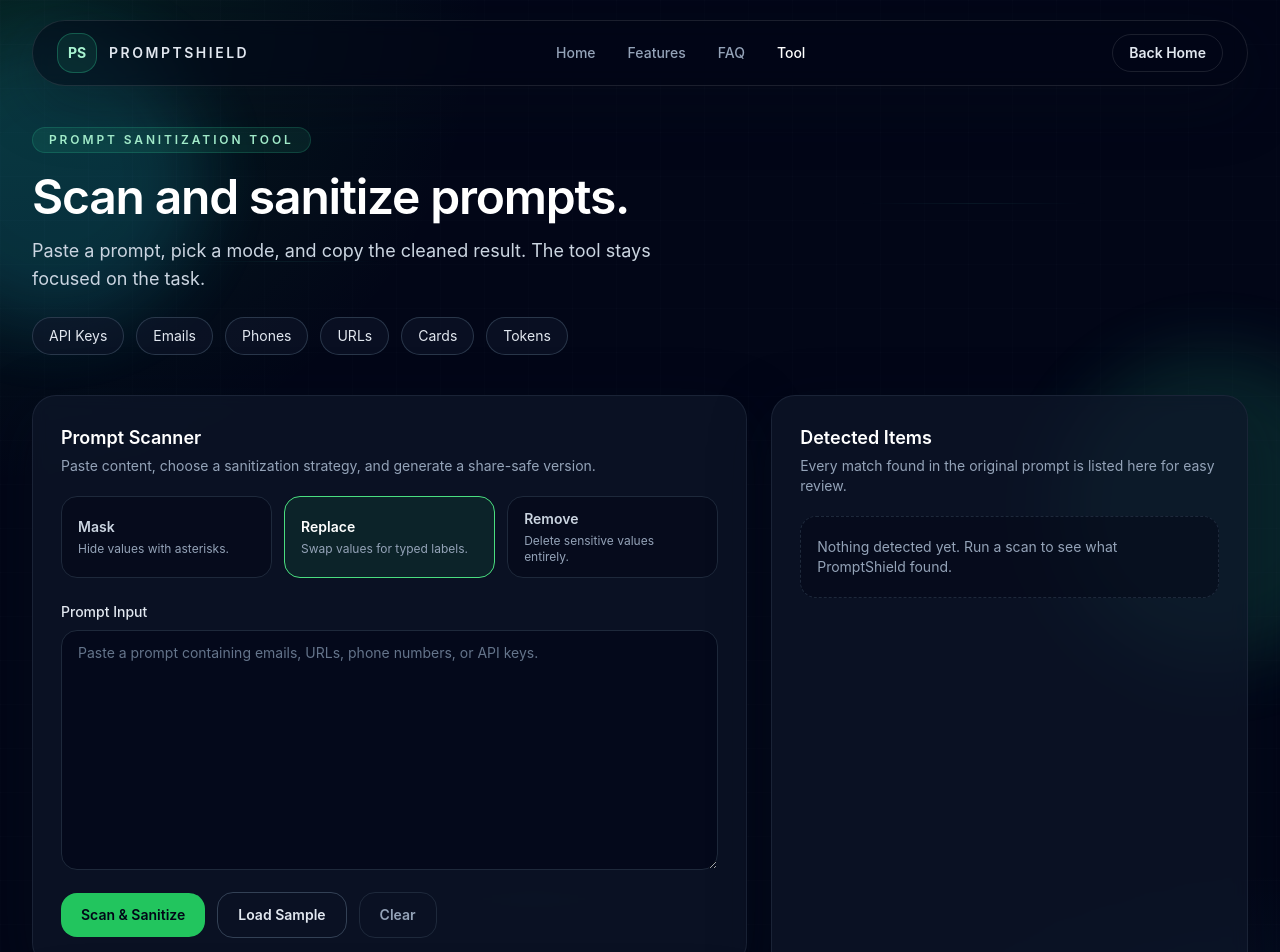
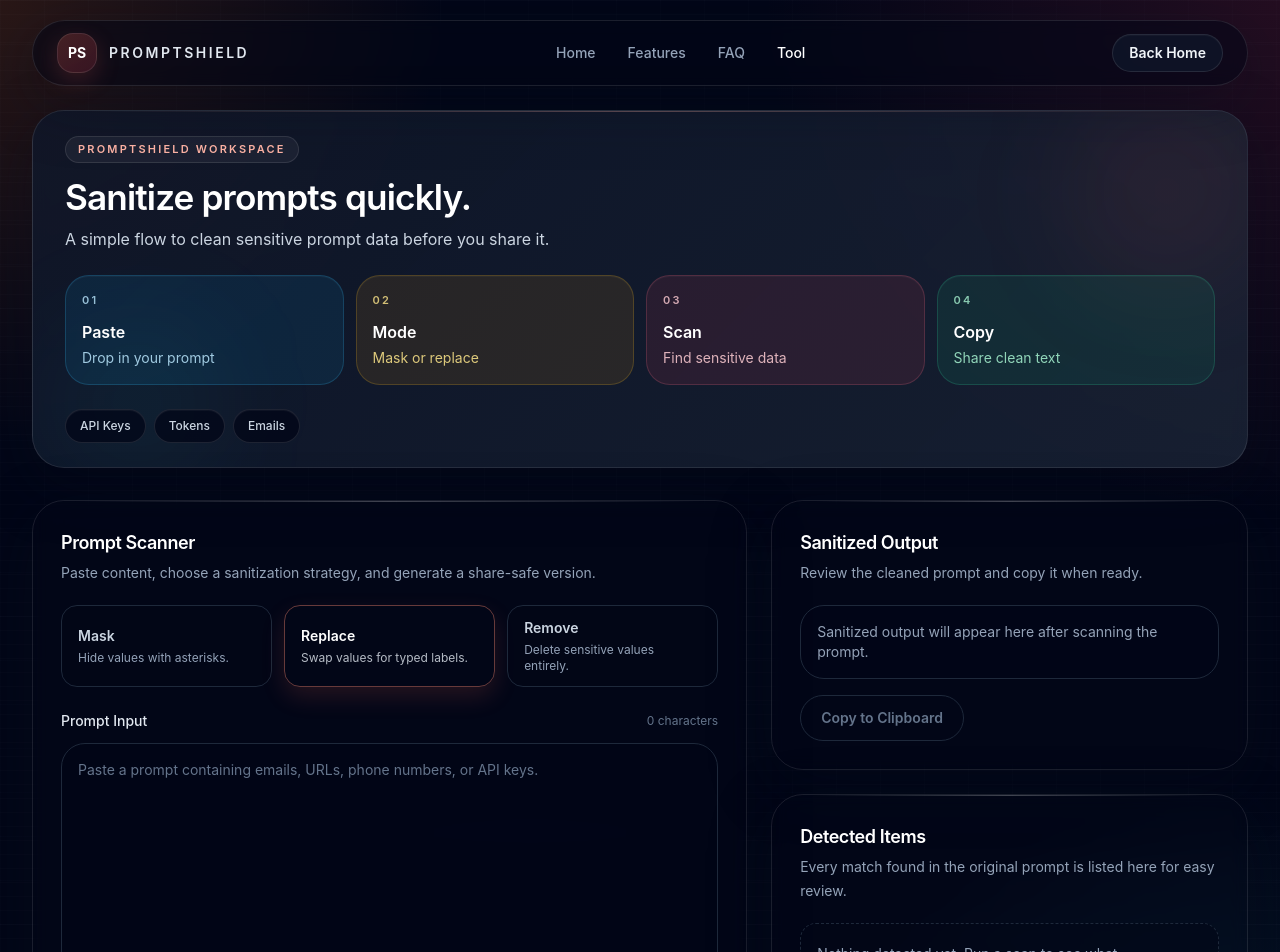
Before and after one commit to Fauzan186/prompt-shield, a React (Vite) app: page /app in a window 1280 px wide. Shown: the top 952 px of the page. Built offline with nearby package versions, Linux system fonts and the light colour scheme.

Commit message:
Add ui improvement

```diff
--- a/src/components/AnimatedBackground.tsx
+++ b/src/components/AnimatedBackground.tsx
@@ -7,17 +7,17 @@
 
   return (
     <>
-      <div className="absolute inset-0 bg-[radial-gradient(circle_at_top_left,_rgba(34,197,94,0.14),_transparent_25%),radial-gradient(circle_at_bottom_right,_rgba(56,189,248,0.16),_transparent_30%),linear-gradient(180deg,_rgba(2,6,23,0.72),_rgba(2,6,23,0.96))]" />
-      <div className="pulse-grid absolute inset-0 bg-grid-fade bg-[size:44px_44px]" />
-      <div className="scan-lines absolute inset-0 opacity-30" />
+      <div className="absolute inset-0 bg-[radial-gradient(circle_at_top_left,_rgba(249,115,22,0.16),_transparent_24%),radial-gradient(circle_at_top_right,_rgba(244,63,94,0.14),_transparent_28%),radial-gradient(circle_at_bottom_right,_rgba(34,211,238,0.12),_transparent_30%),linear-gradient(180deg,_rgba(2,6,23,0.72),_rgba(2,6,23,0.96))]" />
+      <div className="pulse-grid absolute inset-0 bg-grid-fade bg-[size:44px_44px] opacity-60" />
+      <div className={`scan-lines absolute inset-0 ${isLanding ? 'opacity-20' : 'opacity-14'}`} />
       <div className="absolute inset-0">
-        <div className={`orb orb-one left-[-90px] top-14 h-72 w-72 bg-cyan-400/20 ${isLanding ? '' : 'opacity-80'}`} />
-        <div className={`orb orb-two right-[-80px] top-1/4 h-80 w-80 bg-emerald-400/20 ${isLanding ? '' : 'opacity-75'}`} />
-        <div className={`orb orb-three bottom-10 left-1/4 h-56 w-56 bg-blue-500/20 ${isLanding ? '' : 'opacity-70'}`} />
+        <div className={`orb orb-one left-[-90px] top-14 h-72 w-72 bg-orange-400/16 ${isLanding ? '' : 'opacity-70'}`} />
+        <div className={`orb orb-two right-[-80px] top-1/4 h-80 w-80 bg-rose-500/16 ${isLanding ? '' : 'opacity-65'}`} />
+        <div className={`orb orb-three bottom-10 left-1/4 h-56 w-56 bg-cyan-400/16 ${isLanding ? '' : 'opacity-60'}`} />
         {isLanding ? (
           <>
-            <div className="orb orb-four right-1/4 top-20 h-44 w-44 bg-fuchsia-500/15" />
-            <div className="orb orb-five bottom-24 right-1/3 h-64 w-64 bg-teal-400/15" />
+            <div className="orb orb-four right-1/4 top-20 h-44 w-44 bg-amber-400/12" />
+            <div className="orb orb-five bottom-24 right-1/3 h-64 w-64 bg-red-500/12" />
           </>
         ) : null}
       </div>
--- /dev/null
+++ b/src/components/Button.tsx
@@ -0,0 +1,36 @@
+import type { ButtonHTMLAttributes, PropsWithChildren } from 'react';
+
+type ButtonVariant = 'primary' | 'secondary' | 'reset';
+
+interface ButtonProps extends PropsWithChildren<ButtonHTMLAttributes<HTMLButtonElement>> {
+  variant?: ButtonVariant;
+  fullWidth?: boolean;
+}
+
+const variantClasses: Record<ButtonVariant, string> = {
+  primary:
+    'border border-accent-400/20 bg-[linear-gradient(135deg,rgba(255,107,87,0.96),rgba(244,63,94,0.92))] text-white shadow-[0_12px_30px_rgba(255,107,87,0.18)] hover:brightness-105 hover:shadow-[0_16px_36px_rgba(255,107,87,0.24)] hover:text-white',
+  secondary:
+    'border border-white/10 bg-slate-900/75 text-slate-100 shadow-[inset_0_1px_0_rgba(255,255,255,0.03)] hover:border-white/20 hover:bg-slate-800 hover:text-white',
+  reset:
+    'border border-slate-800 bg-transparent text-slate-300 hover:border-slate-700 hover:bg-slate-900/70 hover:text-white',
+};
+
+export const Button = ({
+  variant = 'secondary',
+  fullWidth = false,
+  className = '',
+  type = 'button',
+  children,
+  ...props
+}: ButtonProps) => {
+  return (
+    <button
+      type={type}
+      className={`inline-flex items-center justify-center rounded-full px-5 py-3 text-sm font-semibold transition duration-200 disabled:cursor-not-allowed disabled:border-slate-800 disabled:bg-transparent disabled:text-slate-500 disabled:shadow-none disabled:hover:bg-transparent ${fullWidth ? 'w-full' : ''} ${variantClasses[variant]} ${className}`.trim()}
+      {...props}
+    >
+      {children}
+    </button>
+  );
+};
--- a/src/components/ModeToggle.tsx
+++ b/src/components/ModeToggle.tsx
@@ -28,12 +28,14 @@
             onClick={() => dispatch(setMode(option.value))}
             className={`rounded-2xl border px-4 py-3 text-left transition ${
               isActive
-                ? 'border-accent-400 bg-accent-500/10 text-white'
-                : 'border-slate-800 bg-slate-950/50 text-slate-300 hover:border-slate-700 hover:bg-slate-900'
+                ? 'border-accent-400/40 bg-accent-500/12 text-white shadow-[0_10px_24px_rgba(255,107,87,0.14)]'
+                : 'border-slate-800 bg-slate-950/50 text-slate-300 hover:border-slate-700 hover:bg-slate-900 hover:text-white'
             }`}
           >
             <div className="text-sm font-semibold">{option.label}</div>
-            <div className="mt-1 text-xs text-slate-400">{option.description}</div>
+            <div className={`mt-1 text-xs ${isActive ? 'text-slate-200/80' : 'text-slate-400'}`}>
+              {option.description}
+            </div>
           </button>
         );
       })}
--- a/src/components/PromptForm.tsx
+++ b/src/components/PromptForm.tsx
@@ -1,5 +1,6 @@
 import { clearPrompt, scanAndSanitize, setInputText } from '@/features/prompt/promptSlice';
 import { useAppDispatch, useAppSelector } from '@/hooks/redux';
+import { Button } from '@/components/Button';
 
 const samplePrompt = `Hey team, use sk-1234567890abcdef1234567890 to connect the staging API.
 Reach me at jane.doe@company.com or +1 (555) 867-5309.
@@ -12,40 +13,40 @@
   const inputText = useAppSelector((state) => state.prompt.inputText);
 
   return (
-    <div className="space-y-4">
+    <div className="space-y-5">
       <label className="block">
-        <span className="mb-2 block text-sm font-medium text-slate-200">Prompt Input</span>
+        <div className="mb-3 flex items-center justify-between gap-3">
+          <span className="block text-sm font-medium text-slate-200">Prompt Input</span>
+          <span className="text-xs text-slate-500">{inputText.length} characters</span>
+        </div>
         <textarea
           value={inputText}
           onChange={(event) => dispatch(setInputText(event.target.value))}
           rows={10}
           placeholder="Paste a prompt containing emails, URLs, phone numbers, or API keys."
-          className="min-h-[240px] w-full rounded-2xl border border-slate-800 bg-slate-950/70 px-4 py-3 text-sm text-slate-100 outline-none transition placeholder:text-slate-500 focus:border-accent-400 focus:ring-2 focus:ring-accent-500/20"
+          className="min-h-[280px] w-full rounded-[1.5rem] border border-slate-800 bg-slate-950/75 px-4 py-4 text-sm text-slate-100 outline-none transition placeholder:text-slate-500 focus:border-accent-400 focus:ring-2 focus:ring-accent-500/20"
         />
       </label>
 
-      <div className="flex flex-col gap-3 sm:flex-row sm:items-center">
-        <button
-          type="button"
+      <div className="flex flex-col gap-3 sm:flex-row sm:flex-wrap sm:items-center">
+        <Button
+          variant="primary"
           onClick={() => dispatch(scanAndSanitize())}
-          className="inline-flex items-center justify-center rounded-2xl bg-accent-500 px-5 py-3 text-sm font-semibold text-slate-950 transition hover:bg-accent-400"
         >
           Scan &amp; Sanitize
-        </button>
-        <button
-          type="button"
+        </Button>
+        <Button
+          variant="secondary"
           onClick={() => dispatch(setInputText(samplePrompt))}
-          className="inline-flex items-center justify-center rounded-2xl border border-slate-700 px-5 py-3 text-sm font-semibold text-slate-200 transition hover:border-slate-600 hover:bg-slate-900"
         >
           Load Sample
-        </button>
-        <button
-          type="button"
+        </Button>
+        <Button
+          variant="reset"
           onClick={() => dispatch(clearPrompt())}
-          className="inline-flex items-center justify-center rounded-2xl border border-slate-800 px-5 py-3 text-sm font-semibold text-slate-400 transition hover:border-slate-700 hover:text-slate-200"
         >
           Clear
-        </button>
+        </Button>
       </div>
     </div>
   );
--- a/src/components/SanitizedOutput.tsx
+++ b/src/components/SanitizedOutput.tsx
@@ -1,5 +1,6 @@
 import { useState } from 'react';
 import { useAppSelector } from '@/hooks/redux';
+import { Button } from '@/components/Button';
 
 export const SanitizedOutput = () => {
   const [copied, setCopied] = useState(false);
@@ -17,7 +18,7 @@
 
   return (
     <div className="space-y-4">
-      <div className="rounded-2xl border border-slate-800 bg-slate-950/60 p-4">
+      <div className="rounded-[1.5rem] border border-slate-800 bg-slate-950/65 p-4">
         {sanitizedText ? (
           <pre className="whitespace-pre-wrap break-words text-sm text-slate-100">
             {sanitizedText}
@@ -29,14 +30,13 @@
         )}
       </div>
 
-      <button
-        type="button"
+      <Button
+        variant="secondary"
         onClick={handleCopy}
         disabled={!sanitizedText}
-        className="inline-flex items-center justify-center rounded-2xl border border-slate-700 px-4 py-3 text-sm font-semibold text-slate-100 transition hover:border-slate-600 hover:bg-slate-900 disabled:cursor-not-allowed disabled:border-slate-800 disabled:text-slate-500 disabled:hover:bg-transparent"
       >
         {copied ? 'Copied' : 'Copy to Clipboard'}
-      </button>
+      </Button>
     </div>
   );
 };
--- a/src/components/SectionCard.tsx
+++ b/src/components/SectionCard.tsx
@@ -8,11 +8,12 @@
 
 export const SectionCard = ({ title, description, action, children }: SectionCardProps) => {
   return (
-    <section className="rounded-3xl border border-slate-800/80 bg-slate-900/70 p-6 shadow-panel backdrop-blur xl:p-7">
+    <section className="relative overflow-hidden rounded-[2rem] border border-white/10 bg-slate-900/72 p-6 shadow-panel backdrop-blur xl:p-7">
+      <div className="absolute inset-x-10 top-0 h-px bg-gradient-to-r from-transparent via-white/25 to-transparent" />
       <div className="mb-5 flex flex-col gap-3 sm:flex-row sm:items-start sm:justify-between">
         <div>
-          <h2 className="text-lg font-semibold text-white">{title}</h2>
-          {description ? <p className="mt-1 text-sm text-slate-400">{description}</p> : null}
+          <h2 className="text-lg font-semibold tracking-tight text-white">{title}</h2>
+          {description ? <p className="mt-1 text-sm leading-6 text-slate-400">{description}</p> : null}
         </div>
         {action ? <div className="shrink-0">{action}</div> : null}
       </div>
--- a/src/components/SiteHeader.tsx
+++ b/src/components/SiteHeader.tsx
@@ -1,5 +1,4 @@
 import { Link, NavLink } from 'react-router-dom';
-
 interface SiteHeaderProps {
   showAppCta?: boolean;
   compact?: boolean;
@@ -14,7 +13,7 @@
       <div className="mx-auto max-w-7xl px-4 pt-5 sm:px-6 lg:px-8">
         <div className="flex items-center justify-between rounded-full border border-white/10 bg-slate-950/55 px-4 py-3 shadow-panel backdrop-blur md:px-6">
           <Link to="/" className="inline-flex items-center gap-3 text-white">
-            <span className="inline-flex h-10 w-10 items-center justify-center rounded-2xl border border-emerald-400/30 bg-emerald-400/10 text-sm font-bold text-emerald-200">
+            <span className="inline-flex h-10 w-10 items-center justify-center rounded-2xl border border-white/10 bg-[linear-gradient(135deg,rgba(255,107,87,0.22),rgba(244,63,94,0.18))] text-sm font-bold text-white shadow-[0_8px_24px_rgba(255,107,87,0.18)]">
               PS
             </span>
             <div>
@@ -41,14 +40,14 @@
           {showAppCta ? (
             <Link
               to="/app"
-              className="inline-flex items-center justify-center rounded-full bg-emerald-400 px-4 py-2 text-sm font-semibold text-slate-950 transition hover:bg-emerald-300"
+              className="inline-flex items-center justify-center rounded-full border border-accent-400/20 bg-[linear-gradient(135deg,rgba(255,107,87,0.96),rgba(244,63,94,0.92))] px-4 py-2 text-sm font-semibold text-white shadow-[0_12px_30px_rgba(255,107,87,0.18)] transition duration-200 hover:brightness-105 hover:shadow-[0_16px_36px_rgba(255,107,87,0.24)]"
             >
               Open Tool
             </Link>
           ) : (
             <Link
               to="/"
-              className="inline-flex items-center justify-center rounded-full border border-white/10 px-4 py-2 text-sm font-semibold text-slate-200 transition hover:border-white/20 hover:bg-white/5"
+              className="inline-flex items-center justify-center rounded-full border border-white/10 bg-slate-900/75 px-4 py-2 text-sm font-semibold text-slate-100 shadow-[inset_0_1px_0_rgba(255,255,255,0.03)] transition duration-200 hover:border-white/20 hover:bg-slate-800 hover:text-white"
             >
               Back Home
             </Link>
--- a/src/index.css
+++ b/src/index.css
@@ -37,7 +37,7 @@
 }
 
 ::selection {
-  background: rgba(34, 197, 94, 0.28);
+  background: rgba(255, 107, 87, 0.28);
 }
 
 @keyframes float-slow {
--- a/src/pages/AppPage.tsx
+++ b/src/pages/AppPage.tsx
@@ -12,7 +12,29 @@
 const appDescription =
   'Use the PromptShield app to scan prompts for API keys, emails, phone numbers, URLs, credit cards, and access tokens, then copy a sanitized version.';
 
-const detectionLabels = ['API Keys', 'Emails', 'Phones', 'URLs', 'Cards', 'Tokens'];
+const detectionLabels = ['API Keys', 'Tokens', 'Emails'];
+const workflowSteps = [
+  {
+    label: 'Paste',
+    detail: 'Drop in your prompt',
+    style: 'border-sky-400/20 bg-sky-500/10 text-sky-200',
+  },
+  {
+    label: 'Mode',
+    detail: 'Mask or replace',
+    style: 'border-amber-400/20 bg-amber-500/10 text-amber-200',
+  },
+  {
+    label: 'Scan',
+    detail: 'Find sensitive data',
+    style: 'border-rose-400/20 bg-rose-500/10 text-rose-200',
+  },
+  {
+    label: 'Copy',
+    detail: 'Share clean text',
+    style: 'border-emerald-400/20 bg-emerald-500/10 text-emerald-200',
+  },
+];
 
 export const AppPage = () => {
   useDocumentMetadata({
@@ -26,32 +48,55 @@
       <SiteHeader showAppCta={false} compact />
 
       <div className="relative z-10 mx-auto max-w-7xl px-4 pb-16 sm:px-6 lg:px-8">
-        <section className="pt-10">
+        <section className="pt-6">
+          <div className="relative overflow-hidden rounded-[2rem] border border-white/10 bg-[linear-gradient(135deg,rgba(15,23,42,0.82),rgba(30,41,59,0.72))] px-5 py-6 shadow-panel backdrop-blur sm:px-6 lg:px-8">
+            <div className="absolute inset-x-12 top-0 h-px bg-gradient-to-r from-transparent via-accent-300/35 to-transparent" />
+            <div className="absolute right-0 top-0 h-40 w-40 rounded-full bg-accent-500/10 blur-3xl" />
+            <div className="absolute bottom-0 left-10 h-32 w-32 rounded-full bg-cyan-400/10 blur-3xl" />
+            <div className="relative space-y-6">
               <div>
-            <span className="inline-flex rounded-full border border-emerald-400/20 bg-emerald-400/10 px-4 py-1 text-xs font-semibold uppercase tracking-[0.24em] text-emerald-200">
-              Prompt Sanitization Tool
+                <span className="inline-flex rounded-full border border-white/10 bg-white/5 px-3 py-1 text-[11px] font-semibold uppercase tracking-[0.2em] text-accent-300">
+                  PromptShield Workspace
                 </span>
-            <h1 className="mt-5 text-4xl font-semibold tracking-tight text-white sm:text-5xl">
-              Scan and sanitize prompts.
+                <h1 className="mt-4 text-3xl font-semibold tracking-tight text-white sm:text-[2.2rem]">
+                  Sanitize prompts quickly.
                 </h1>
-            <p className="mt-4 max-w-2xl text-base leading-8 text-slate-300 sm:text-lg">
-              Paste a prompt, pick a mode, and copy the cleaned result. The tool stays focused on the task.
+                <p className="mt-3 max-w-lg text-sm leading-7 text-slate-300 sm:text-base">
+                  A simple flow to clean sensitive prompt data before you share it.
                 </p>
-            <div className="mt-6 flex flex-wrap gap-3">
+              </div>
+
+              <div className="grid gap-3 md:grid-cols-4">
+                {workflowSteps.map((item, index) => (
+                  <div
+                    key={item.label}
+                    className={`relative rounded-[1.5rem] border px-4 py-4 shadow-[inset_0_1px_0_rgba(255,255,255,0.03)] ${item.style}`}
+                  >
+                    <div className="text-[11px] font-semibold uppercase tracking-[0.2em] opacity-80">
+                      0{index + 1}
+                    </div>
+                    <div className="mt-3 text-base font-semibold text-white">{item.label}</div>
+                    <div className="mt-1 text-sm opacity-85">{item.detail}</div>
+                  </div>
+                ))}
+              </div>
+
+              <div className="flex flex-wrap gap-2">
                 {detectionLabels.map((item) => (
                   <span
                     key={item}
-                  className="rounded-full border border-slate-700/80 bg-slate-900/60 px-4 py-2 text-sm text-slate-200"
+                    className="rounded-full border border-white/10 bg-slate-950/75 px-3.5 py-2 text-xs font-medium text-slate-300 shadow-[inset_0_1px_0_rgba(255,255,255,0.04)]"
                   >
                     {item}
                   </span>
                 ))}
               </div>
             </div>
+          </div>
         </section>
 
-        <div className="mt-10 grid gap-6 xl:grid-cols-[1.2fr_0.8fr]">
-          <div className="space-y-6">
+        <div className="mt-8 grid gap-6 xl:grid-cols-[1.2fr_0.8fr] xl:items-start">
+          <div>
             <SectionCard
               title="Prompt Scanner"
               description="Paste content, choose a sanitization strategy, and generate a share-safe version."
@@ -61,14 +106,15 @@
                 <PromptForm />
               </div>
             </SectionCard>
+          </div>
 
+          <div className="space-y-6">
             <SectionCard
               title="Sanitized Output"
               description="Review the cleaned prompt and copy it when ready."
             >
               <SanitizedOutput />
             </SectionCard>
-          </div>
 
             <SectionCard
               title="Detected Items"
@@ -78,6 +124,7 @@
             </SectionCard>
           </div>
         </div>
+      </div>
 
       <SiteFooter />
     </main>
--- a/tailwind.config.js
+++ b/tailwind.config.js
@@ -11,9 +11,9 @@
           700: '#1e3a8a',
         },
         accent: {
-          500: '#22c55e',
-          400: '#4ade80',
-          300: '#86efac',
+          500: '#ff6b57',
+          400: '#ff8a72',
+          300: '#ffb4a6',
         },
       },
       boxShadow: {
```
Also changed, not shown: src/components/DetectedItemsList.tsx (+12 -3 lines), src/pages/LandingPage.tsx (+70 -22 lines). Lines whose indentation alone changed are shown as unchanged.
